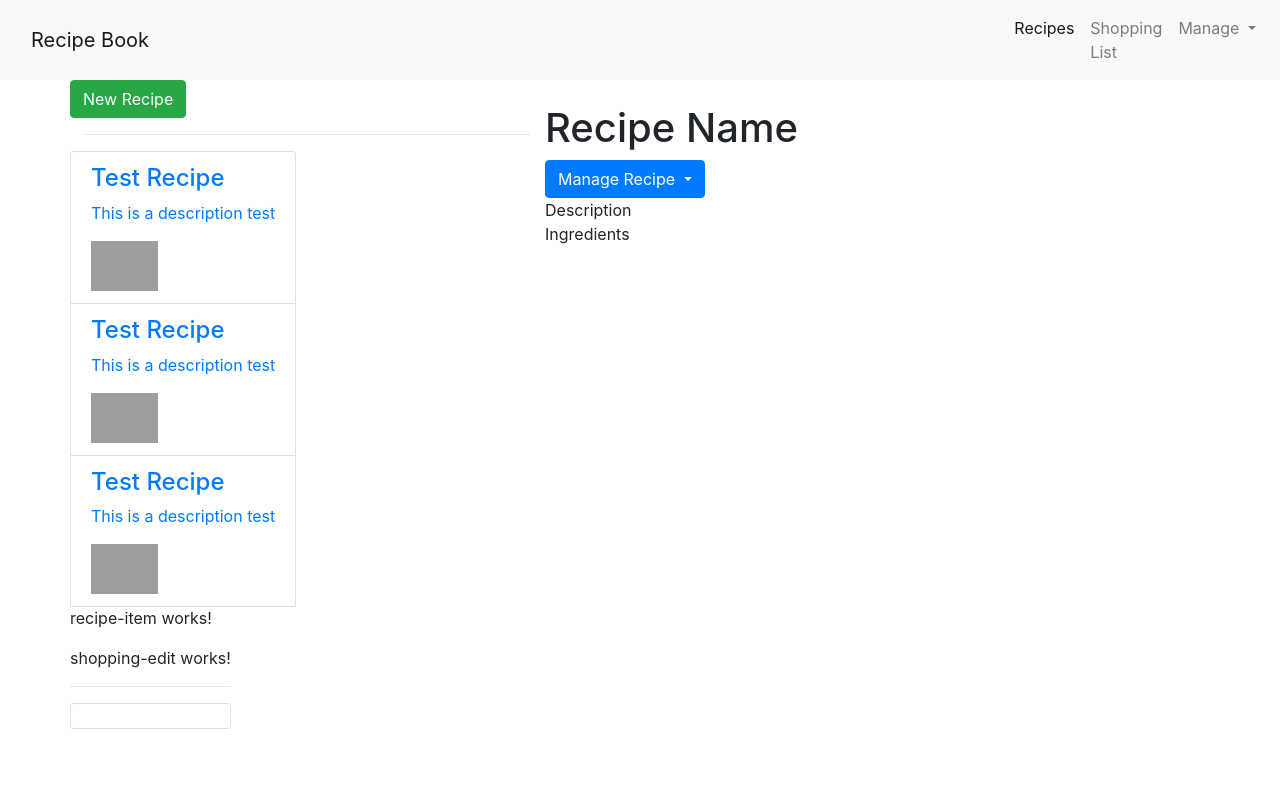
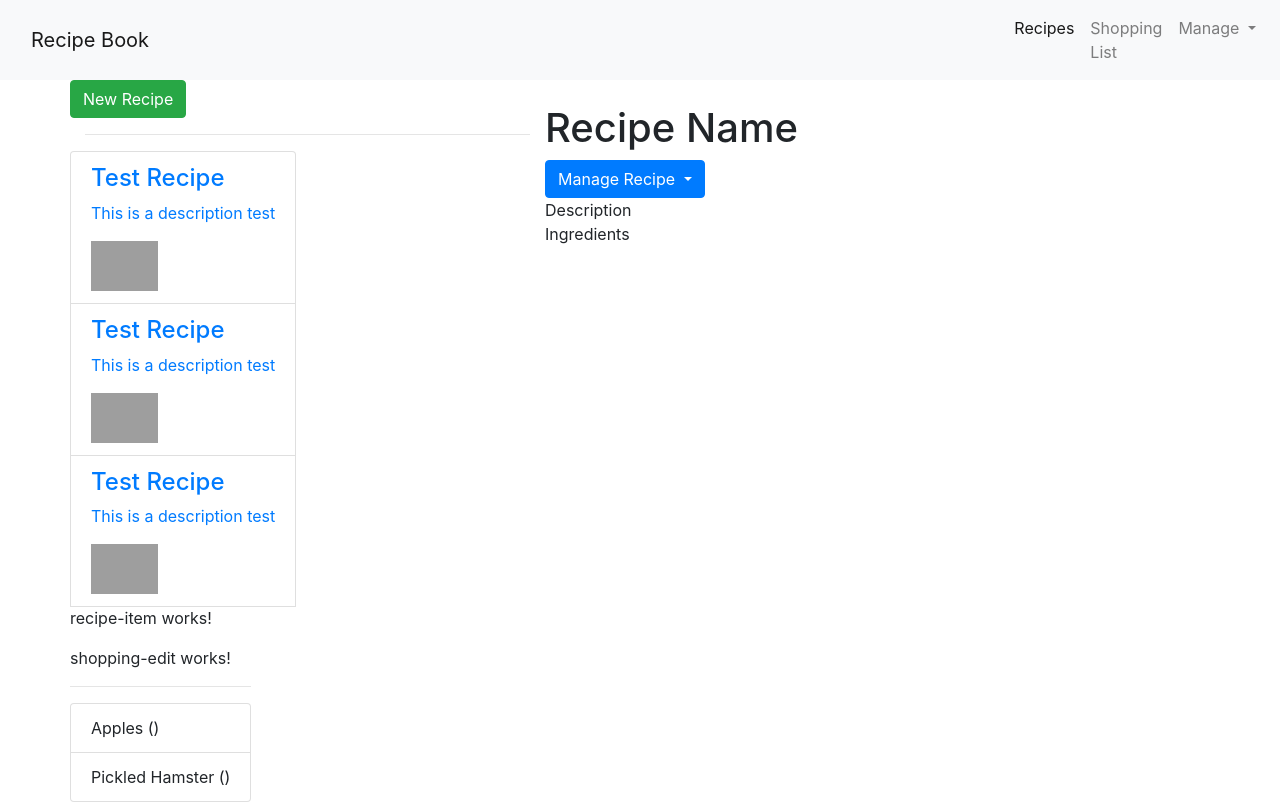
Before and after one commit to colinbinion/AngularNG6RefresherApp, an Angular app: page / in a window 1280 px wide. Built offline with nearby package versions, Linux system fonts and the light colour scheme; grey boxes are pictures that could not be loaded.

Commit message:
created/output shopping list. NN to fix amount interpolation.

```diff
--- a/src/app/shopping-list/shopping-list.component.html
+++ b/src/app/shopping-list/shopping-list.component.html
@@ -3,8 +3,12 @@
     <app-shopping-edit></app-shopping-edit>
     <hr>
     <ul class="list-group">
-      <a class="list-group-item" style='cursor: pointer'></a>
+      <a class="list-group-item"
+      style="cursor: pointer"
+      *ngFor="let ingredient of ingredients"
+      >
+      {{ ingredient.name }} ({{ ingredient.amount }})
+      </a>
     </ul>
   </div>
-
 </div>
--- a/src/app/shopping-list/shopping-list.component.ts
+++ b/src/app/shopping-list/shopping-list.component.ts
@@ -1,4 +1,6 @@
 import { Component, OnInit } from '@angular/core';
+
+import { Ingredient } from '../shared/ingredient.model';
 
 @Component({
   selector: 'app-shopping-list',
@@ -6,7 +8,10 @@
   styleUrls: ['./shopping-list.component.css']
 })
 export class ShoppingListComponent implements OnInit {
-  ingredients = [];
+  ingredients: Ingredient[] = [
+    new Ingredient('Apples', 15),
+    new Ingredient('Pickled Hamster', 10),
+  ];
 
   constructor() { }
 
```
